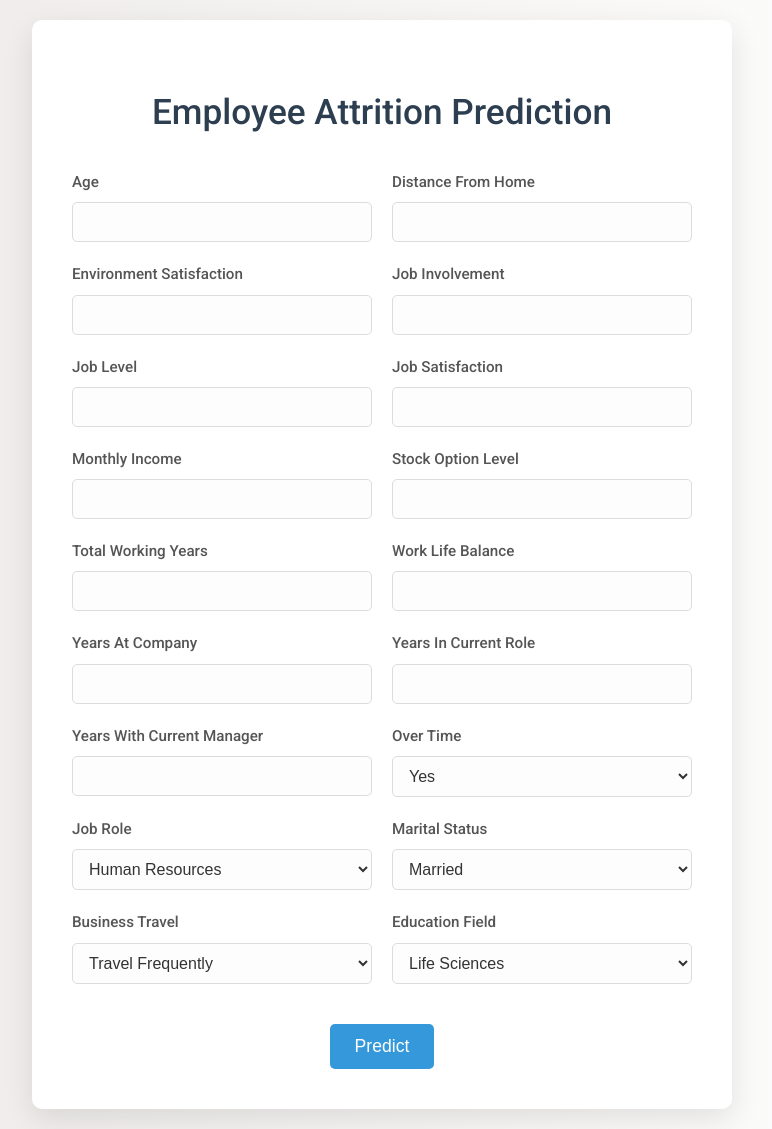
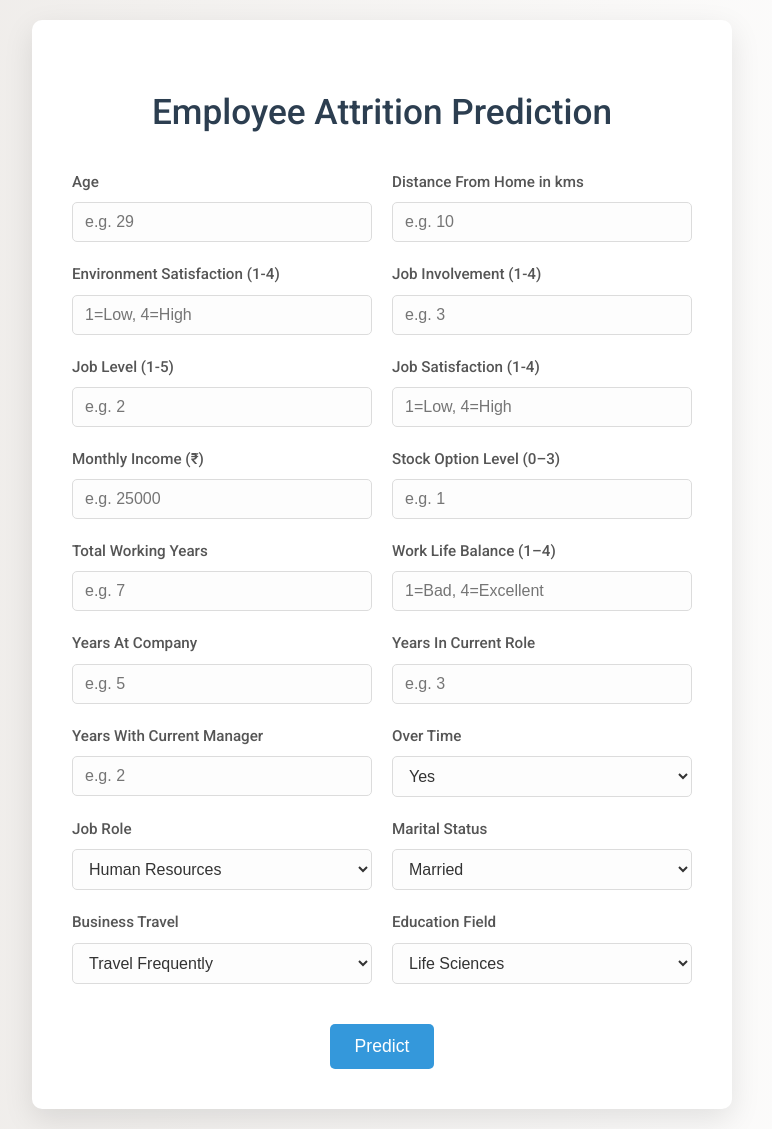
Before and after one commit to Raj-Patkar/Employee-Attrition, a Flask app: page /predict in a window 1280 px wide. Shown: the whole page, without its empty margins (258-1030 px from the left). Run offline with Flask 3, Linux system fonts and the light colour scheme; parts of the project's set-up code (start-up, migrations or seed data) failed here and were passed over.

Commit message:
Form update
placeholders and form validation

```diff
--- a/Frontend/templates/index.html
+++ b/Frontend/templates/index.html
@@ -14,67 +14,67 @@
 
             <div class="form-group">
                 <label for="Age">Age</label>
-                <input type="number" name="Age" id="Age" required>
+                <input type="number" name="Age" id="Age" placeholder="e.g. 29" min="18" max="60" required>
             </div>
 
             <div class="form-group">
-                <label for="DistanceFromHome">Distance From Home</label>
-                <input type="number" name="DistanceFromHome" id="DistanceFromHome" required>
+                <label for="DistanceFromHome">Distance From Home in kms</label>
+                <input type="number" name="DistanceFromHome" id="DistanceFromHome" placeholder="e.g. 10" min="0" max="100" required>
             </div>
 
             <div class="form-group">
-                <label for="EnvironmentSatisfaction">Environment Satisfaction</label>
-                <input type="number" name="EnvironmentSatisfaction" id="EnvironmentSatisfaction" required>
+                <label for="EnvironmentSatisfaction">Environment Satisfaction (1-4)</label>
+                <input type="number" name="EnvironmentSatisfaction" id="EnvironmentSatisfaction" placeholder="1=Low, 4=High" min="1" max="4" required>
             </div>
 
             <div class="form-group">
-                <label for="JobInvolvement">Job Involvement</label>
-                <input type="number" name="JobInvolvement" id="JobInvolvement" required>
+                <label for="JobInvolvement">Job Involvement (1-4)</label>
+                <input type="number" name="JobInvolvement" id="JobInvolvement" placeholder="e.g. 3" min="1" max="4" required>
             </div>
 
             <div class="form-group">
-                <label for="JobLevel">Job Level</label>
-                <input type="number" name="JobLevel" id="JobLevel" required>
+                <label for="JobLevel">Job Level (1-5)</label>
+                <input type="number" name="JobLevel" id="JobLevel" placeholder="e.g. 2" min="1" max="5" required>
             </div>
 
             <div class="form-group">
-                <label for="JobSatisfaction">Job Satisfaction</label>
-                <input type="number" name="JobSatisfaction" id="JobSatisfaction" required>
+                <label for="JobSatisfaction">Job Satisfaction (1-4)</label>
+                <input type="number" name="JobSatisfaction" id="JobSatisfaction" placeholder="1=Low, 4=High" min="1" max="4" required>
             </div>
 
             <div class="form-group">
-                <label for="MonthlyIncome">Monthly Income</label>
-                <input type="number" name="MonthlyIncome" id="MonthlyIncome" required>
+                <label for="MonthlyIncome">Monthly Income (₹)</label>
+                <input type="number" name="MonthlyIncome" id="MonthlyIncome" placeholder="e.g. 25000" min="1" max="200000" required>
             </div>
 
             <div class="form-group">
-                <label for="StockOptionLevel">Stock Option Level</label>
-                <input type="number" name="StockOptionLevel" id="StockOptionLevel" required>
+                <label for="StockOptionLevel">Stock Option Level (0–3)</label>
+                <input type="number" name="StockOptionLevel" id="StockOptionLevel"  placeholder="e.g. 1" min="0" max="3" required>
             </div>
 
             <div class="form-group">
                 <label for="TotalWorkingYears">Total Working Years</label>
-                <input type="number" name="TotalWorkingYears" id="TotalWorkingYears" required>
+                <input type="number" name="TotalWorkingYears" id="TotalWorkingYears"  placeholder="e.g. 7" min="0" max="40" required>
             </div>
 
             <div class="form-group">
-                <label for="WorkLifeBalance">Work Life Balance</label>
-                <input type="number" name="WorkLifeBalance" id="WorkLifeBalance" required>
+                <label for="WorkLifeBalance">Work Life Balance (1–4)</label>
+                <input type="number" name="WorkLifeBalance" id="WorkLifeBalance" placeholder="1=Bad, 4=Excellent" min="1" max="4"  required>
             </div>
 
             <div class="form-group">
                 <label for="YearsAtCompany">Years At Company</label>
-                <input type="number" name="YearsAtCompany" id="YearsAtCompany" required>
+                <input type="number" name="YearsAtCompany" id="YearsAtCompany" placeholder="e.g. 5" min="0" max="40" required>
             </div>
 
             <div class="form-group">
                 <label for="YearsInCurrentRole">Years In Current Role</label>
-                <input type="number" name="YearsInCurrentRole" id="YearsInCurrentRole" required>
+                <input type="number" name="YearsInCurrentRole" id="YearsInCurrentRole" placeholder="e.g. 3" min="0" max="20" required>
             </div>
 
             <div class="form-group">
                 <label for="YearsWithCurrManager">Years With Current Manager</label>
-                <input type="number" name="YearsWithCurrManager" id="YearsWithCurrManager" required>
+                <input type="number" name="YearsWithCurrManager" id="YearsWithCurrManager" placeholder="e.g. 2" min="0" max="20" required>
             </div>
 
             <div class="form-group">
```
